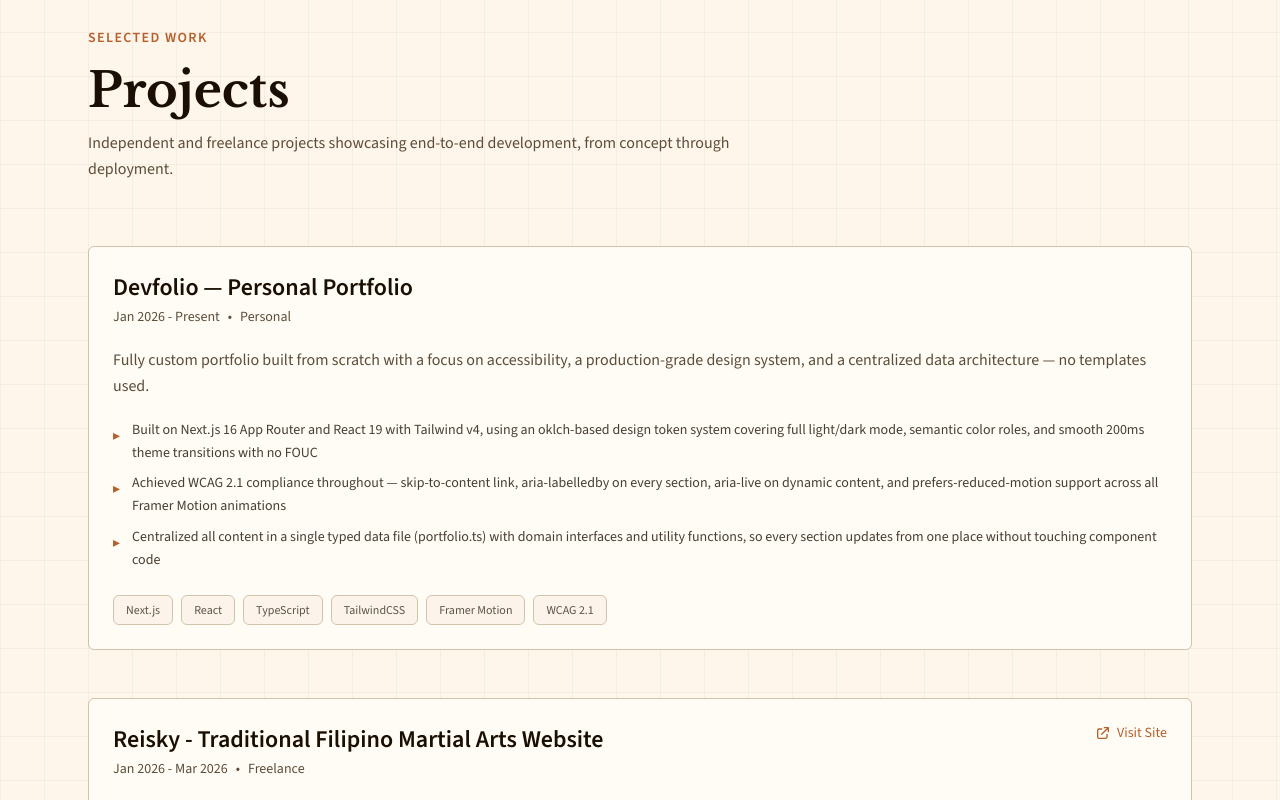
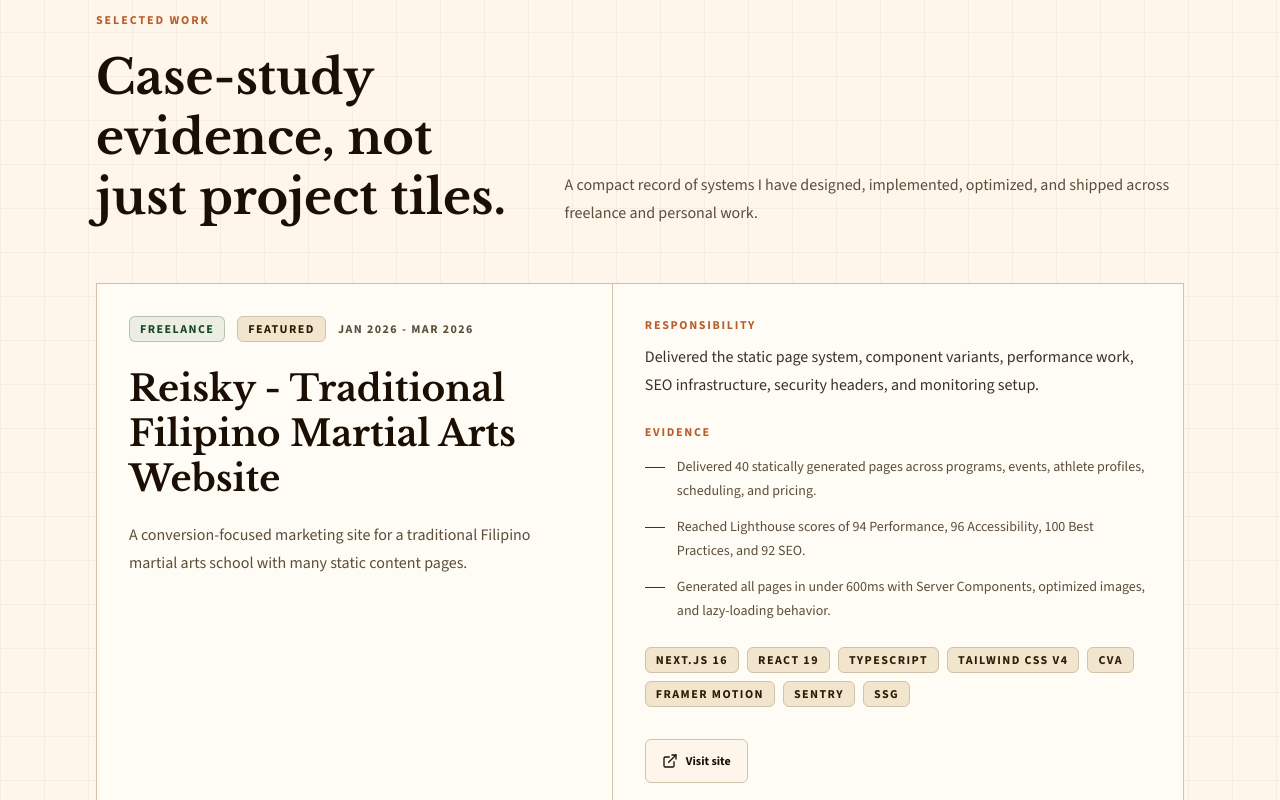
Before and after one commit to jnwync/devfolio, a Next.js app: page / in a window 1280 px wide. Shown: the part 1640-2440 px from the top of the page. Built offline with nearby package versions, Linux system fonts and the light colour scheme.

Commit message:
feat: present projects as case studies

```diff
--- a/app/components/sections/Projects.tsx
+++ b/app/components/sections/Projects.tsx
@@ -1,182 +1,165 @@
 'use client';
 
 import Image from 'next/image';
-import { Card, CardContent, CardDescription, CardHeader, CardTitle } from '@/components/ui/card';
 import { motion, type Variants } from 'framer-motion';
+import { ExternalLink } from 'lucide-react';
 import { FaGithub } from 'react-icons/fa';
 import { portfolioData } from '@/data/portfolio';
+import { Badge } from '@/components/ui/badge';
+import { Button } from '@/components/ui/button';
 
-export default function Projects() {
-  const projects = portfolioData.projects;
-
-  const typeLabels = {
+const typeLabels: Record<string, string> = {
   freelance: 'Freelance',
   personal: 'Personal',
   academic: 'Academic',
 };
 
-  // Animation variants
 const containerVariants: Variants = {
-    hidden: { opacity: 0 },
+  hidden: {},
+  visible: { transition: { staggerChildren: 0.12 } },
+};
+
+const itemVariants: Variants = {
+  hidden: { opacity: 0, y: 24 },
   visible: {
     opacity: 1,
-      transition: {
-        staggerChildren: 0.15,
-      },
+    y: 0,
+    transition: { duration: 0.5, ease: [0.25, 1, 0.5, 1] },
   },
 };
 
-  const cardVariants: Variants = {
-    hidden: { opacity: 0, y: 30 },
-    visible: {
-      opacity: 1,
-      y: 0,
-      transition: {
-        duration: 0.6,
-        ease: 'easeOut',
-      },
-    },
-  };
+export default function Projects() {
+  const projects = [...portfolioData.projects].sort(
+    (a, b) => Number(Boolean(b.featured)) - Number(Boolean(a.featured))
+  );
 
   return (
     <section
       id="projects"
       aria-labelledby="projects-heading"
-      className="scroll-mt-20 border-t border-border py-20 md:py-32"
+      className="editorial-rule scroll-mt-20 py-20 md:py-28"
     >
-      <div className="mx-auto max-w-6xl px-6">
-        {/* Section Header */}
-        <motion.header
-          initial={{ opacity: 0, y: 20 }}
-          whileInView={{ opacity: 1, y: 0 }}
-          viewport={{ once: true, margin: '-100px' }}
-          transition={{ duration: 0.6, ease: 'easeOut' }}
-          className="mb-16 space-y-4"
+      <div className="section-shell">
+        <header className="mb-14 grid gap-5 md:grid-cols-[0.42fr_0.58fr] md:items-end">
+          <div>
+            <p className="section-kicker">Selected work</p>
+            <h2
+              id="projects-heading"
+              className="mt-4 text-balance font-serif text-4xl font-bold leading-tight md:text-5xl"
             >
-          <p className="text-sm font-semibold uppercase tracking-widest text-accent">
-            Selected Work
+              Case-study evidence, not just project tiles.
+            </h2>
+          </div>
+          <p className="max-w-2xl text-base leading-7 text-muted-foreground md:justify-self-end">
+            A compact record of systems I have designed, implemented, optimized, and
+            shipped across freelance and personal work.
           </p>
-          <h2 id="projects-heading" className="text-balance text-4xl font-bold md:text-5xl">
-            Projects
-          </h2>
-          <p className="max-w-2xl text-muted-foreground">
-            Independent and freelance projects showcasing end-to-end development, from concept through deployment.
-          </p>
-        </motion.header>
+        </header>
 
-        {/* Project Cards */}
         <motion.div
           variants={containerVariants}
           initial="hidden"
           whileInView="visible"
-          viewport={{ once: true, margin: '-100px' }}
-          className="space-y-12"
+          viewport={{ once: true, margin: '-80px' }}
+          className="space-y-8"
         >
           {projects.map((project) => (
             <motion.article
               key={project.id}
-              variants={cardVariants}
-              whileHover={{ y: -4 }}
-              transition={{ type: 'spring', stiffness: 300, damping: 20 }}
-              className="relative"
+              variants={itemVariants}
+              className={`border border-border bg-card ${
+                project.featured ? 'md:grid md:grid-cols-[0.95fr_1.05fr]' : ''
+              }`}
             >
-              <Card className="group relative overflow-hidden transition-[border-color,box-shadow] duration-300 hover:border-accent/50 hover:shadow-[0_8px_30px_rgba(0,0,0,0.12)] dark:hover:shadow-[0_8px_30px_rgba(0,0,0,0.4)] before:absolute before:inset-0 before:bg-linear-to-br before:from-accent/5 before:to-primary/5 before:opacity-0 before:transition-opacity before:duration-300 hover:before:opacity-100">
+              <div className="border-b border-border p-6 md:border-b-0 md:border-r md:p-8">
+                <div className="flex flex-wrap items-center gap-3">
+                  <Badge variant={project.featured ? 'default' : 'outline'}>
+                    {typeLabels[project.type]}
+                  </Badge>
+                  {project.featured && (
+                    <Badge variant="secondary">Featured</Badge>
+                  )}
+                  <span className="text-xs font-bold uppercase tracking-[0.12em] text-muted-foreground">
+                    {project.period}
+                  </span>
+                </div>
+
+                <h3 className="mt-6 font-serif text-3xl font-bold leading-tight text-foreground md:text-4xl">
+                  {project.title}
+                </h3>
+                <p className="mt-5 text-base leading-7 text-muted-foreground">
+                  {project.context}
+                </p>
+
                 {project.image && (
-                  <div className="relative -mt-6 w-full aspect-video border-b border-border bg-muted overflow-hidden">
+                  <div className="relative mt-6 aspect-video w-full overflow-hidden border border-border bg-muted">
                     <Image
                       src={project.image}
                       alt={`Screenshot of ${project.title}`}
                       fill
                       className="object-cover object-top"
-                      sizes="(max-width: 1200px) 100vw, 800px"
+                      sizes="(max-width: 768px) 100vw, 480px"
                     />
                   </div>
                 )}
-                <CardHeader>
-                  <div className="flex flex-col sm:flex-row sm:items-start sm:justify-between gap-3">
-                    <div className="flex-1 space-y-1">
-                      <CardTitle className="text-2xl group-hover:text-accent transition-colors">
-                        {project.title}
-                      </CardTitle>
-                      <div className="flex flex-wrap items-center gap-2 text-sm text-muted-foreground">
-                        <time dateTime={`${project.startDate}/${project.endDate}`}>
-                          {project.period}
-                        </time>
-                        <span aria-hidden="true">•</span>
-                        <span>{typeLabels[project.type]}</span>
-                      </div>
               </div>
 
-                    {(project.github || project.link) && (
-                      <div className="flex items-center gap-3 shrink-0">
+              <div className="space-y-6 p-6 md:p-8">
+                <div>
+                  <p className="text-xs font-bold uppercase tracking-[0.14em] text-accent">
+                    Responsibility
+                  </p>
+                  <p className="mt-2 text-base leading-7 text-foreground/85">
+                    {project.responsibility}
+                  </p>
+                </div>
+
+                <div>
+                  <p className="text-xs font-bold uppercase tracking-[0.14em] text-accent">
+                    Evidence
+                  </p>
+                  <ul className="mt-3 space-y-3" role="list">
+                    {project.outcomes.map((outcome) => (
+                      <li
+                        key={outcome}
+                        className="grid grid-cols-[1.25rem_1fr] gap-3 text-sm leading-6 text-muted-foreground"
+                      >
+                        <span className="mt-3 h-px bg-primary" aria-hidden="true" />
+                        <span>{outcome}</span>
+                      </li>
+                    ))}
+                  </ul>
+                </div>
+
+                <div className="flex flex-wrap gap-2">
+                  {project.technologies.map((tech) => (
+                    <Badge key={tech} variant="secondary">
+                      {tech}
+                    </Badge>
+                  ))}
+                </div>
+
+                {(project.link || project.github) && (
+                  <div className="flex flex-wrap gap-3 pt-2">
+                    {project.link && (
+                      <Button asChild variant="outline" size="sm">
+                        <a href={project.link} target="_blank" rel="noopener noreferrer">
+                          <ExternalLink className="h-4 w-4" aria-hidden="true" />
+                          Visit site
+                        </a>
+                      </Button>
+                    )}
                     {project.github && (
-                          <a
-                            href={project.github}
-                            target="_blank"
-                            rel="noopener noreferrer"
-                            className="relative z-10 inline-flex items-center gap-1.5 text-sm font-medium text-accent hover:text-accent/80 hover:shadow-[0_0_20px_rgba(var(--accent-rgb),0.25)] hover:underline underline-offset-4 transition-all duration-300 focus-visible:outline-2 focus-visible:outline-accent focus-visible:outline-offset-2 rounded-sm"
-                            aria-label={`View ${project.title} source code on GitHub`}
-                          >
-                            <FaGithub className="w-4 h-4" aria-hidden="true" />
-                            <span className="hidden sm:inline">Source</span>
+                      <Button asChild variant="ghost" size="sm">
+                        <a href={project.github} target="_blank" rel="noopener noreferrer">
+                          <FaGithub className="h-4 w-4" aria-hidden="true" />
+                          Source
                         </a>
-                        )}
-                        {project.link && (
-                          <a
-                            href={project.link}
-                            target="_blank"
-                            rel="noopener noreferrer"
-                            className="relative z-10 inline-flex items-center gap-1.5 text-sm font-medium text-accent hover:text-accent/80 hover:shadow-[0_0_20px_rgba(var(--accent-rgb),0.25)] hover:underline underline-offset-4 transition-all duration-300 focus-visible:outline-2 focus-visible:outline-accent focus-visible:outline-offset-2 rounded-sm"
-                            aria-label={`Visit ${project.title} website`}
-                          >
-                            <svg
-                              className="w-4 h-4"
-                              fill="none"
-                              stroke="currentColor"
-                              viewBox="0 0 24 24"
-                              aria-hidden="true"
-                            >
-                              <path strokeLinecap="round" strokeLinejoin="round" strokeWidth={2} d="M10 6H6a2 2 0 00-2 2v10a2 2 0 002 2h10a2 2 0 002-2v-4M14 4h6m0 0v6m0-6L10 14" />
-                            </svg>
-                            <span className="hidden sm:inline">Visit Site</span>
-                          </a>
+                      </Button>
                     )}
                   </div>
                 )}
               </div>
-
-                  <CardDescription className="text-base leading-relaxed mt-3">
-                    {project.description}
-                  </CardDescription>
-                </CardHeader>
-
-                <CardContent className="space-y-4">
-                  {/* Achievements */}
-                  <ul className="space-y-2" role="list">
-                    {project.achievements.map((achievement, idx) => (
-                      <li
-                        key={idx}
-                        className="flex gap-3 text-sm leading-relaxed"
-                      >
-                        <span className="text-accent mt-1.5 shrink-0" aria-hidden="true">▸</span>
-                        <span className="text-foreground/80">{achievement}</span>
-                      </li>
-                    ))}
-                  </ul>
-
-                  {/* Technologies */}
-                  <div className="flex flex-wrap gap-2 pt-2">
-                    {project.technologies.map((tech) => (
-                      <span
-                        key={tech}
-                        className="inline-block rounded-md bg-accent/5 px-3 py-1.5 text-xs font-medium text-foreground/70 border border-border hover:border-accent/30 hover:bg-accent/10 hover:text-foreground transition-colors"
-                      >
-                        {tech}
-                      </span>
-                    ))}
-                  </div>
-                </CardContent>
-              </Card>
             </motion.article>
           ))}
         </motion.div>
```
Lines whose indentation alone changed are shown as unchanged.
